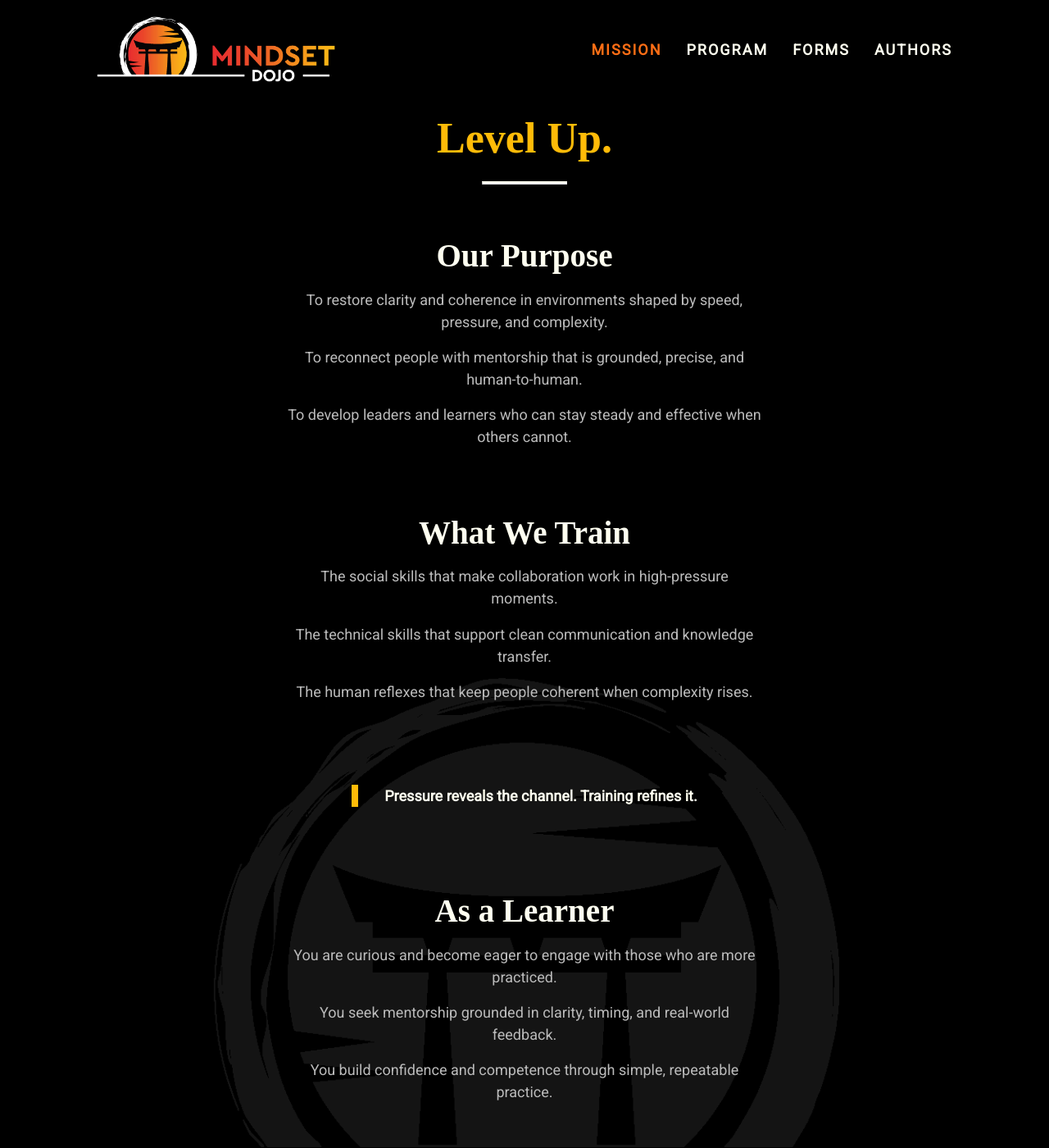
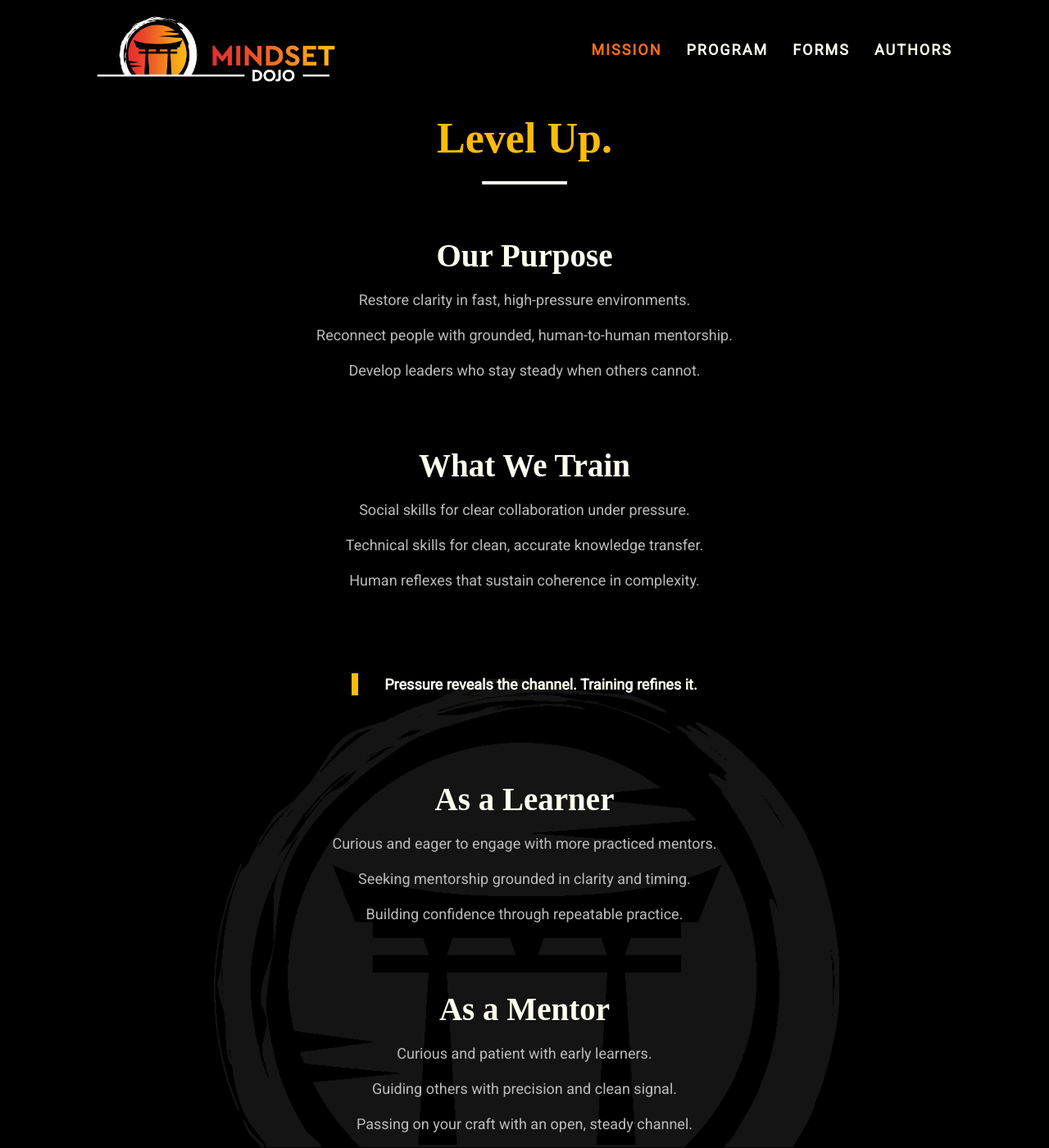
Before and after one commit to mindset-dojo/mindset-dojo.github.io, a Jekyll site: the page built from mission.md, in a window 1280 px wide and 1400 px high. Shown: the whole window at 82% size. Built offline with Jekyll 4.4.1, drawn with Linux system fonts in a browser that asks for light colours; some web fonts are replaced; some of the changed text lies outside the part shown.

Commit message:
refactor(page): mission label streamlining

```diff
--- a/_data/sections/mission.yaml
+++ b/_data/sections/mission.yaml
@@ -26,16 +26,16 @@ sections:
     data:
       label: "Our Purpose"
       items:
-        - "To restore clarity and coherence in environments shaped by speed, pressure, and complexity."
-        - "To reconnect people with mentorship that is grounded, precise, and human-to-human."
-        - "To develop leaders and learners who can stay steady and effective when others cannot."
+        - "Restore clarity in fast, high-pressure environments."
+        - "Reconnect people with grounded, human-to-human mentorship."
+        - "Develop leaders who stay steady when others cannot."
   - type: text
     data:
       label: "What We Train"
       items:
-        - "The social skills that make collaboration work in high-pressure moments."
-        - "The technical skills that support clean communication and knowledge transfer."
-        - "The human reflexes that keep people coherent when complexity rises."
+        - "Social skills for clear collaboration under pressure."
+        - "Technical skills for clean, accurate knowledge transfer."
+        - "Human reflexes that sustain coherence in complexity."
   - type: quote
     data:
       text: "Pressure reveals the channel. Training refines it."
@@ -43,23 +43,23 @@ sections:
     data:
       label: "As a Learner"
       items:
-        - "You are curious and become eager to engage with those who are more practiced."
-        - "You seek mentorship grounded in clarity, timing, and real-world feedback."
-        - "You build confidence and competence through simple, repeatable practice."
+        - "Curious and eager to engage with more practiced mentors."
+        - "Seeking mentorship grounded in clarity and timing."
+        - "Building confidence through repeatable practice."
   - type: text
     data:
       label: "As a Mentor"
       items:
-        - "You are curious and become patient when engaging early learners."
-        - "You guide others with precision and clean signal in high-pressure environments."
-        - "You pass on your craft effectively by keeping your channel open and steady."
+        - "Curious and patient with early learners."
+        - "Guiding others with precision and clean signal."
+        - "Passing on your craft with an open, steady channel."
   - type: text
     data:
       label: "As a Practitioner"
       items:
-        - "Stay coherent when complexity rises in teams, relationships, and systems."
-        - "Restore flow when interactions become tense, confusing, or misaligned."
-        - "Strengthen leadership and collaboration dynamics that hold steady under pressure."
+        - "Staying coherent when pressure and complexity rise."
+        - "Restoring flow when conversations get stuck."
+        - "Strengthening collaboration that holds under strain."
   - type: quote
     data:
       text: "When the signal is clear, people level up fast."
@@ -67,10 +67,10 @@ sections:
     data:
       label: "The Experience"
       items:
-        - "Training relational timing and precision the way martial artists do."
-        - "Building nervous-system awareness to stay clear under pressure."
-        - "Practicing technical mastery through open-source style iteration and feedback."
-        - "Using automation and AI to clarify signal, reduce noise, and accelerate learning."
+        - "Training relational timing and precision."
+        - "Building nervous-system clarity under load."
+        - "Practicing mastery through open-source iteration."
+        - "Using AI to clarify signal and accelerate learning."
   - type: ctas
     data:
       items:
```
